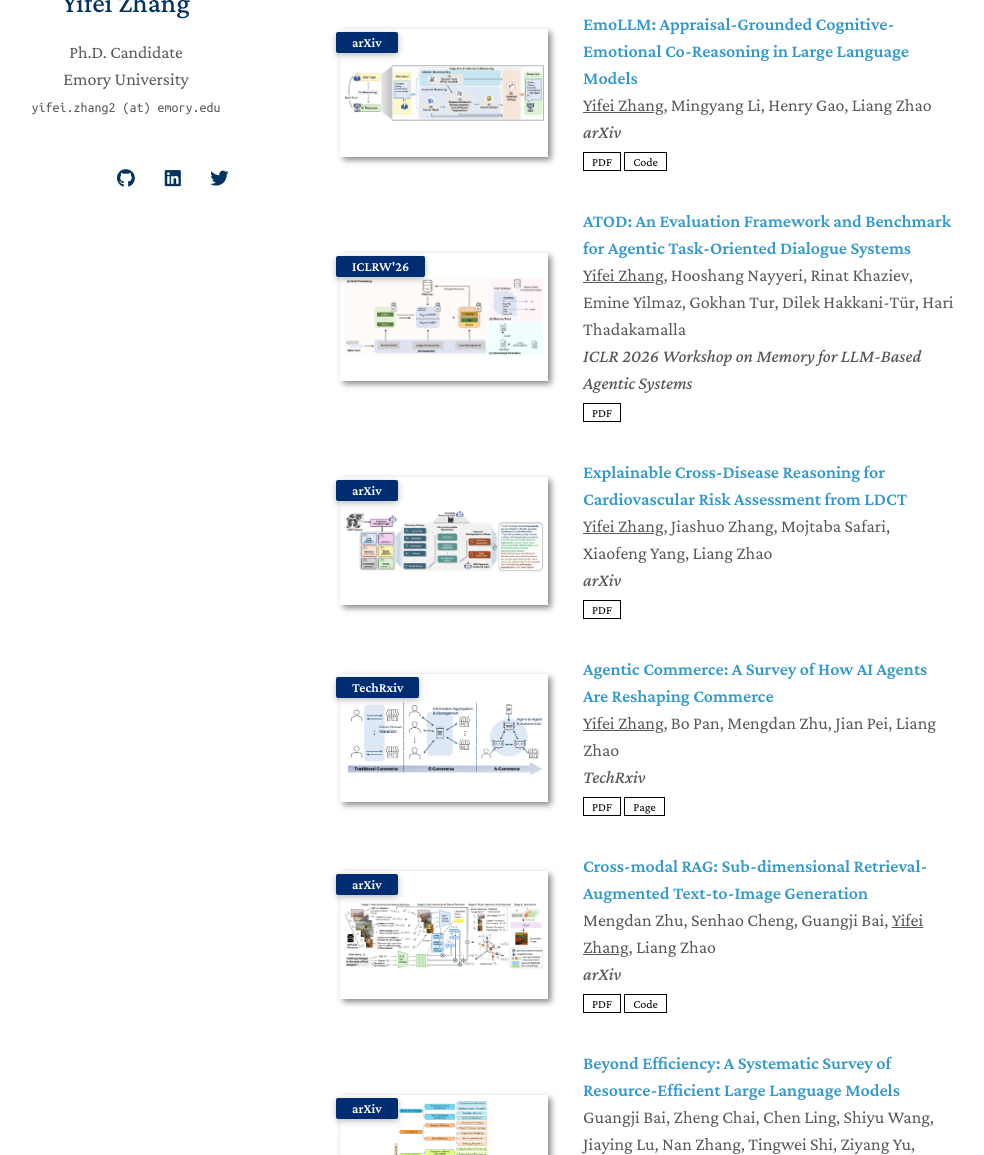
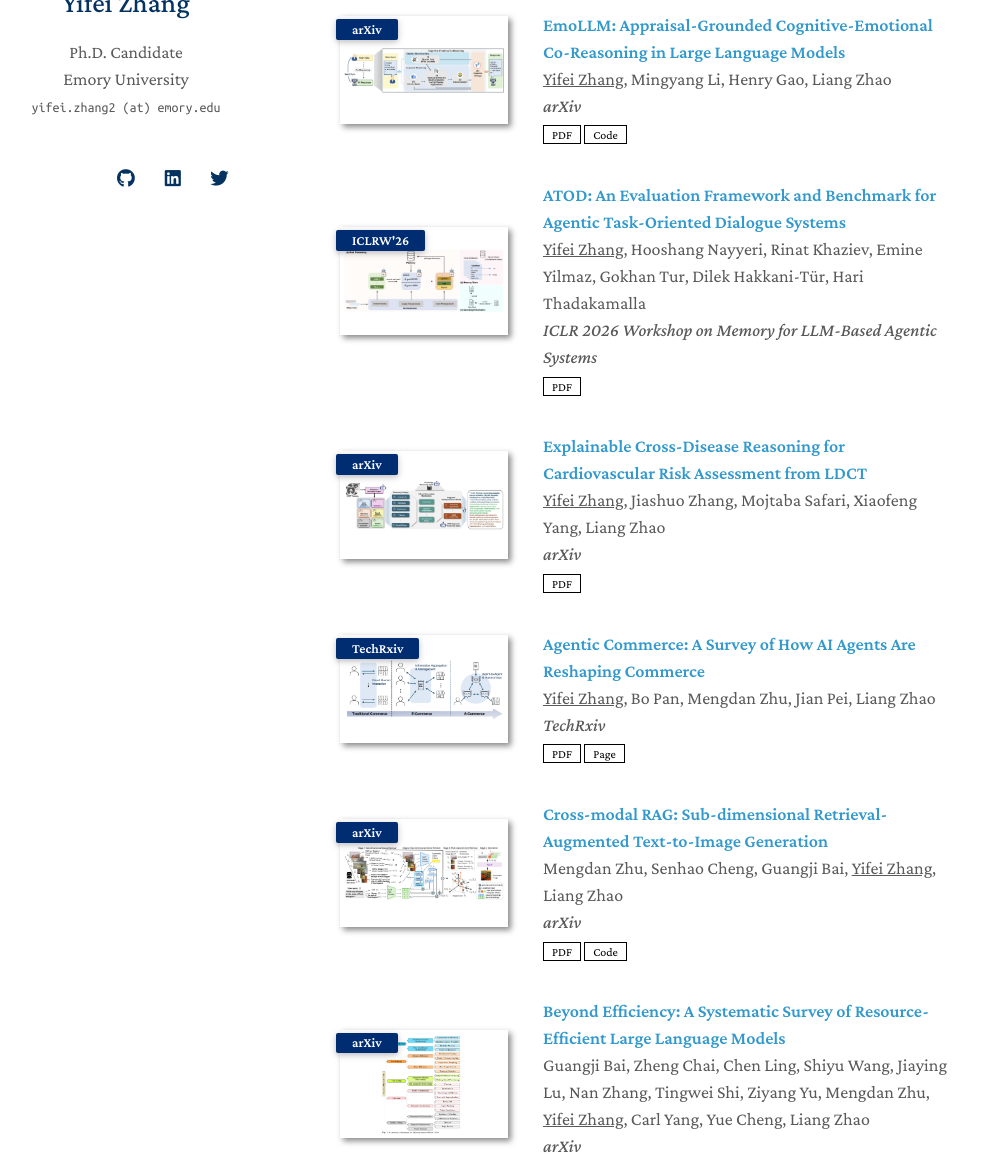
Before and after one commit to yifeizhangcs/yifeizhangcs.github.io, a Jekyll site: the page built from index.md, in a window 1280 px wide and 1400 px high, scrolled down 769 px. Shown: the part 245-1400 px from the top of the window, without its empty margins (150-1134 px from the left). Built offline with Jekyll 4.4.1, drawn with Linux system fonts in a browser that asks for light colours; nearby versions of some CDN libraries; a style sheet for code colours, icons or effects is not loaded; our own code applies the rules of GitHub Pages for plain Markdown files.

Commit message:
Reduce teaser panel size to 160x100 for improved layout consistency

```diff
--- a/assets/css/publications-no-dark-mode.css
+++ b/assets/css/publications-no-dark-mode.css
@@ -72,5 +72,5 @@
 
 .publications ol.bibliography li div.abstract.hidden.open { border-color: var(--global-text-color); }
 
-.publications ol.bibliography li .teaser-panel { width: 200px; height: 120px; margin-top: 5px; margin-left: 5px; margin-bottom: 5px; padding: 4px; background: #ffffff; box-shadow: 3px 3px 6px #888; display: flex; align-items: center; justify-content: center; overflow: hidden; }
+.publications ol.bibliography li .teaser-panel { width: 160px; height: 100px; margin-top: 5px; margin-left: 5px; margin-bottom: 5px; padding: 4px; background: #ffffff; box-shadow: 3px 3px 6px #888; display: flex; align-items: center; justify-content: center; overflow: hidden; }
 .publications ol.bibliography li .teaser { width: 100%; height: 100%; object-fit: contain; object-position: center; display: block; }
--- a/assets/css/publications.css
+++ b/assets/css/publications.css
@@ -79,5 +79,5 @@
 
 .publications ol.bibliography li div.abstract.hidden.open { border-color: var(--global-text-color); }
 
-.publications ol.bibliography li .teaser-panel { width: 200px; height: 120px; margin-top: 5px; margin-left: 5px; margin-bottom: 5px; padding: 4px; background: #ffffff; box-shadow: 3px 3px 6px #888; display: flex; align-items: center; justify-content: center; overflow: hidden; }
+.publications ol.bibliography li .teaser-panel { width: 160px; height: 100px; margin-top: 5px; margin-left: 5px; margin-bottom: 5px; padding: 4px; background: #ffffff; box-shadow: 3px 3px 6px #888; display: flex; align-items: center; justify-content: center; overflow: hidden; }
 .publications ol.bibliography li .teaser { width: 100%; height: 100%; object-fit: contain; object-position: center; display: block; }
```
